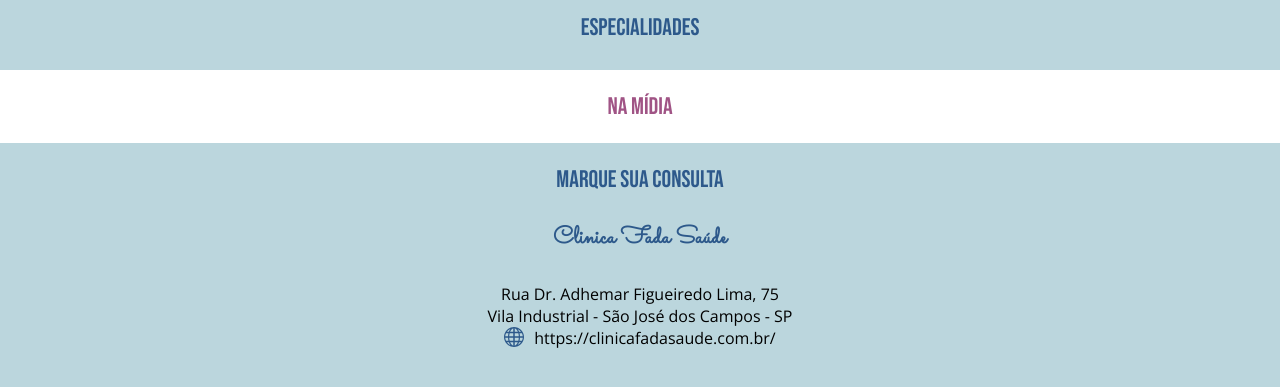
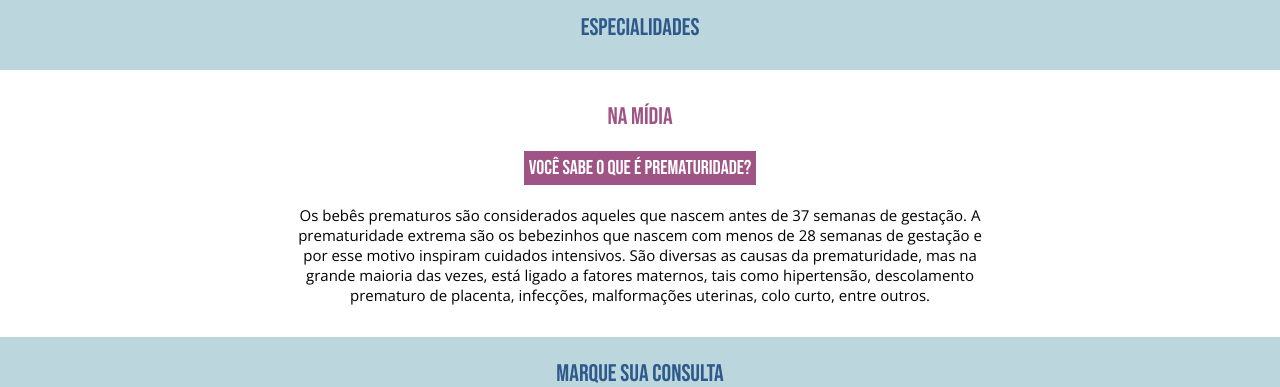
Before and after one commit to daniferrari/aline-ferrari, a React (Create React App) app: page / in a window 1280 px wide. Shown: the part 708-1095 px from the top of the page. Built offline with nearby package versions, Linux system fonts and the light colour scheme; grey boxes are pictures that could not be loaded.

Commit message:
Adicionando na mídia

```diff
--- a/src/components/introduction/introduction.scss
+++ b/src/components/introduction/introduction.scss
@@ -29,6 +29,7 @@
             line-height: 22px;
             letter-spacing: 0em;
             text-align: center;
+            color: $black;
         }
     }
 
--- a/src/components/midiaContent/MidiaContent.jsx
+++ b/src/components/midiaContent/MidiaContent.jsx
@@ -5,6 +5,16 @@
     return (
         <div className="midiaContent">
             <h2>NA MÍDIA</h2>
+
+            <div className="item">
+                <h3>VOCÊ SABE O QUE É PREMATURIDADE?</h3>
+
+                <p>Os bebês prematuros são considerados aqueles que nascem antes de 37 semanas de gestação.
+                    A prematuridade extrema são os bebezinhos que nascem com menos de 28 semanas de gestação e por esse motivo inspiram cuidados intensivos.
+                    São diversas as causas da prematuridade, mas na grande maioria das vezes, está ligado a fatores maternos,
+                    tais como hipertensão, descolamento prematuro de placenta, infecções, malformações uterinas, colo curto, entre outros.
+                </p>
+            </div>
         </div>
     );
 }
--- a/src/components/midiaContent/midiaContent.scss
+++ b/src/components/midiaContent/midiaContent.scss
@@ -1,7 +1,7 @@
 @import '../../styles/colors';
 
 .midiaContent {
-    padding: 22px 0;
+    padding: 32px 0;
 
     h2 {
         color: $female-dark;
@@ -12,5 +12,33 @@
         line-height: 29px;
         text-align: left;
         text-align: center;
+        margin-bottom: 20px;
     }
+
+    > .item {
+        h3 {
+            background-color: $female-dark;
+            color: $cloud;
+            padding: 5px;
+            width: fit-content;
+            font-family: Bebas Neue;
+            font-size: 20px;
+            font-weight: 400;
+            margin: 0 auto;
+            margin-bottom: 20px;
+        }
+
+        > p {
+            font-family: Open Sans;
+            font-size: 15px;
+            font-style: normal;
+            font-weight: 400;
+            text-align: center;
+            width: 80%;
+            max-width: 700px;
+            margin: 0 auto;
+            color: $black;
+        }
+    }
+
 }
```
